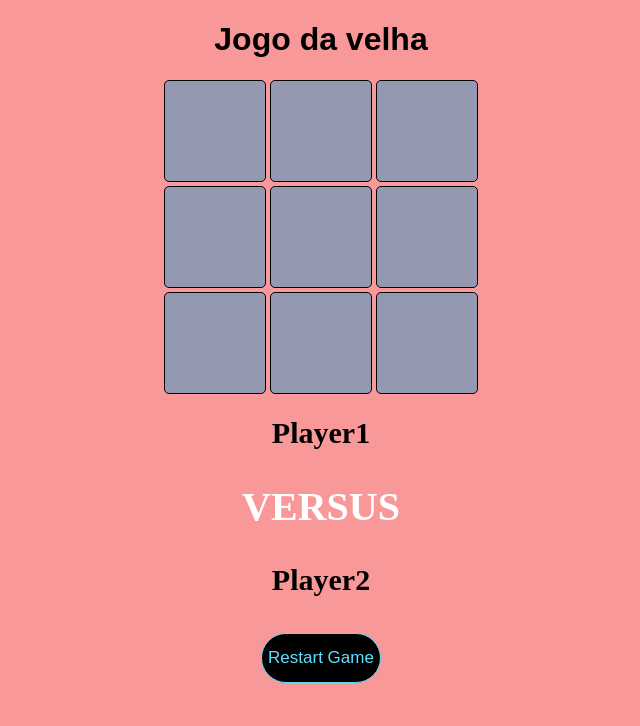
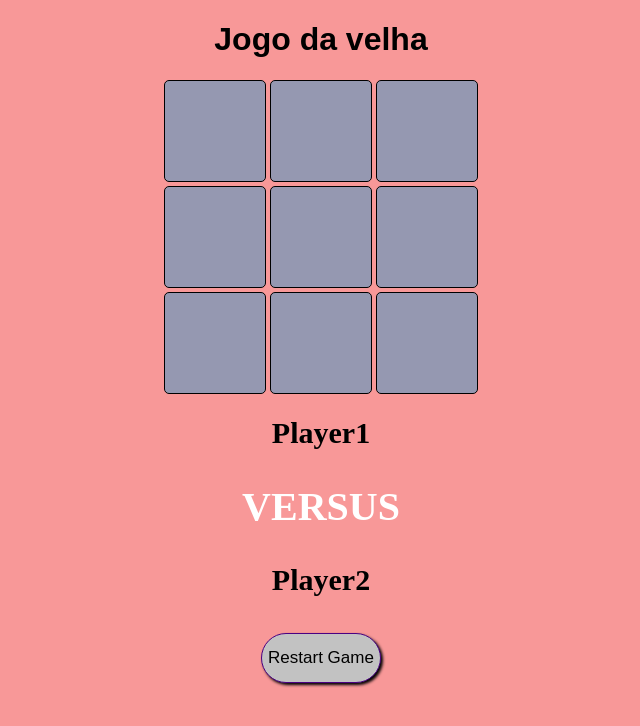
Before and after one commit to eduardomoulin/tic-tac-toe, a plain HTML site: page index.html in a window 1280 px wide. In both pictures the pointer is over the input "Restart Game". Shown: the whole page, without its empty margins (319-959 px from the left). Drawn offline with Linux system fonts and the light colour scheme.

Commit message:
Update no estilo
Alteração no estilo do botao de reset, e inserção de estilo nos inputs do jogadores.

```diff
--- a/styles/style.css
+++ b/styles/style.css
@@ -66,20 +66,24 @@ h1 {
   border-radius: 25px;
   border: none;
   transition: color 800ms, background-color 800ms, border 800ms;
+  box-shadow: 2px 2px 3px black;
 }
 
 .btnrestart:hover {
-  color: rgb(94, 223, 255);
-  background-color: black;
-  border: 1px solid rgb(94, 223, 255);
+  color: black;
+  background-color: rgb(194, 194, 194);
+  border: 1px solid indigo;
 }
 
-/* .txtjogador {
+.txtjogador {
   text-align: center;
   display: inline-block;
   height: 25px;
   font-size: 15px;
-} */
+  border-radius: 5px;
+  border: none;
+  box-shadow: 2px 2px 3px black;
+}
 
 .players {
   font-weight: bolder;
```
